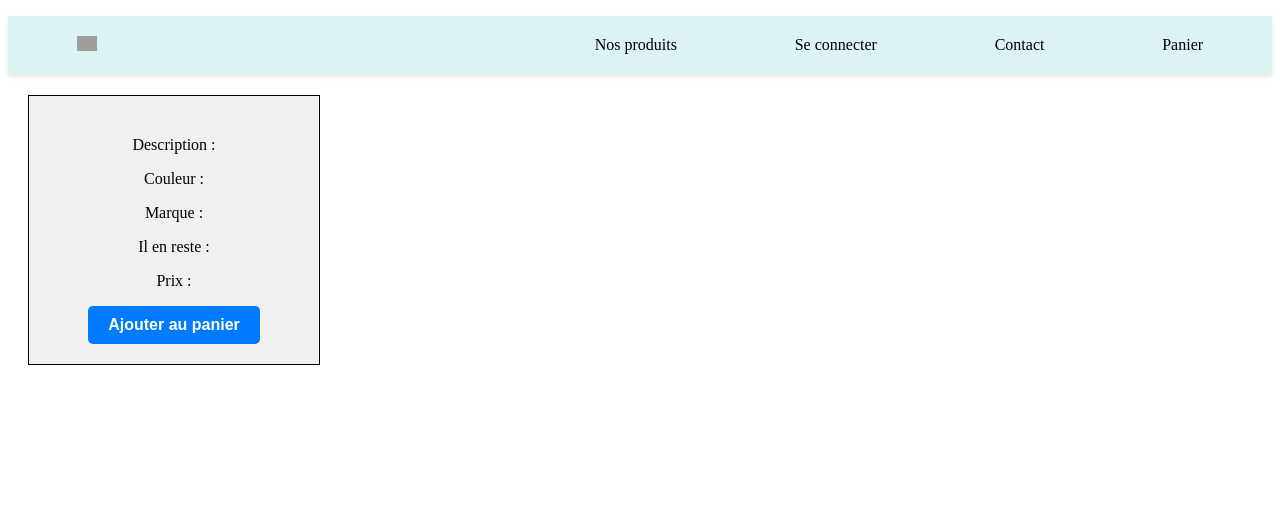
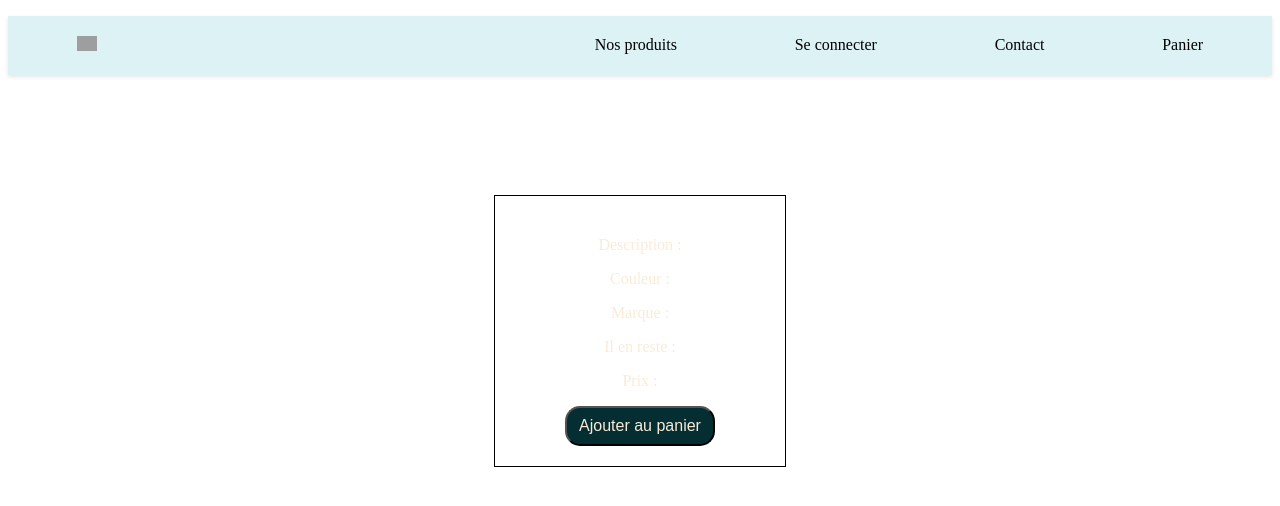
Before and after one commit to Sharizhai/SuperBoutiqueProject, a React (Create React App) app: page /detail in a window 1280 px wide. Shown: the top 506 px of the page. Built offline with nearby package versions, Linux system fonts and the light colour scheme; grey boxes are pictures that could not be loaded.

Commit message:
detail product page styling + change files name

```diff
--- a/src/App.js
+++ b/src/App.js
@@ -4,11 +4,11 @@ import Navbar from './components/NavBar';
 import '../src/css/app.css';
 import Contact from './routing/ContactPage';
 import Home from './routing/HomePage';
-import Product from './routing/ProductList';
+import Product from './routing/ProductListPage';
 import Cart from './routing/CartPage';
 import Profile from './routing/ProfilPage';
 import Register from './routing/RegisterPage';
-import Detail from './routing/ProductDetail';
+import Detail from './routing/ProductDetailPage';
 import LoginPage from './routing/LoginPage';
 
 const App = () => {
--- a/src/routing/ContactPage.js
+++ b/src/routing/ContactPage.js
@@ -1,6 +1,10 @@
 import Button from "../components/Button";
 
 const Contact = () => {
+
+    const deconnect = () => {
+
+    };
 
     return (
         <>
@@ -45,4 +49,4 @@ const Contact = () => {
 
 }
 
-export default Contact
+export default Contact;
--- a/src/routing/ProductDetail.js
+++ /dev/null
@@ -1,21 +0,0 @@
-const Detail = ({ produit, setPanier }) => {
-    const ajouterPanier = () => {
-        setPanier(prevPanier => [...prevPanier, produit]);
-    };
-
-    return (
-        <>
-        <div class="product-item">
-            <h2>{produit.name}</h2>
-            <p>Description : {produit.desc}</p>
-            <p>Couleur : {produit.color}</p>
-            <p>Marque : {produit.brand}</p>
-            <p>Il en reste : {produit.stock}</p>
-            <p>Prix : {produit.price}</p>
-            <button class="btn" onClick={ajouterPanier}>Ajouter au panier</button>
-        </div>
-        </>
-    );
-};
-
-export default Detail;
--- /dev/null
+++ b/src/routing/ProductDetailPage.js
@@ -0,0 +1,34 @@
+import Button from "../components/Button";
+
+const Detail = ({ produit, setPanier }) => {
+    const addToCart = () => {
+        setPanier(prevPanier => [...prevPanier, produit]);
+    };
+
+    return (
+        <>
+            <div style={{display: "flex", justifyContent: "center", marginTop: "100px"}}>
+
+            <div class="product-item">
+                <h2 style={{ textAlign: "center", marginBottom: "15px", color: "#1A5359" }}>
+                    {produit.name}</h2>
+                <p style={{color: "antiquewhite"}}>Description : {produit.desc}</p>
+                <p style={{color: "antiquewhite"}}>Couleur : {produit.color}</p>
+                <p style={{color: "antiquewhite"}}>Marque : {produit.brand}</p>
+                <p style={{color: "antiquewhite"}}>Il en reste : {produit.stock}</p>
+                <p style={{color: "antiquewhite"}}>Prix : {produit.price}</p>
+                <Button label="Ajouter au panier"
+                    onClick={addToCart}
+                    width="150px"
+                    height="40px"
+                    color="antiquewhite"
+                    backgroundColor="#052E33"
+                    borderRadius="15px"
+                    fontSize="1em" />
+            </div>
+            </div>
+        </>
+    );
+};
+
+export default Detail;
--- a/src/routing/ProfilPage.js
+++ b/src/routing/ProfilPage.js
@@ -1,5 +1,7 @@
 import React, { useState, useEffect } from 'react';
 import wretch from 'wretch';
+import Button from "../components/Button";
+import { Link } from 'react-router-dom';
 
 const Profile = ({ user }) => {
     const [currentUser, setCurrentUser] = useState(null);
@@ -28,29 +30,42 @@ const Profile = ({ user }) => {
             {
                 currentUser && (
                     <>
-                        <div className="mobile-size" style={{ display: "flex", flexDirection: "column", justifyContent: "center" }} >
+                        <div style={{ display: "flex", flexDirection: "Column", justifyContent: "center" }} >
                             <h1 style={{ textAlign: "center", color: "#1A5359" }}>Mes informations</h1>
 
-                            <div style={{ display: "flex", flexDirection: "raw", alignItems: "center" }}>
-                                <div style={{ marginTop: "30px", display: "flex", flexDirection: "column", gap: "15px" }}>
+                            <div className="mobile-size" style={{ display: "flex", flexDirection: "raw", justifyContent: "center" }}>
+                                <div style={{ marginTop: "30px", display: "flex", flexDirection: "column", alignItems: "center", width: "300px" }}>
                                     <h3 style={{ textAlign: "center", marginBottom: "15px", color: "#1A5359" }}>Informations personnelles</h3>
                                     <p>{currentUser.data.email}</p>
-                                    <p>{currentUser.data.nom}</p>
-                                    <p>{currentUser.data.prenom}</p>
+                                    <p>{currentUser.data.nom} {currentUser.data.prenom}</p>
                                 </div>
 
-                                <div style={{ marginTop: "50px", display: "flex", flexDirection: "column", gap: "15px" }}>
+                                <div style={{ marginTop: "30px", display: "flex", flexDirection: "column", alignItems: "center", width: "300px" }}>
                                     <h3 style={{ textAlign: "center", marginBottom: "15px", color: "#1A5359" }}>Adresse de livraison</h3>
                                     {currentUser.data.address && (
                                         <>
-                                            <p>{currentUser.data.address.numeroRue}</p>
-                                            <p>{currentUser.data.address.nomRue}</p>
-                                            <p>{currentUser.data.address.postalCode}</p>
-                                            <p>{currentUser.data.address.ville}</p>
+                                            <p>{currentUser.data.address.numeroRue} {currentUser.data.address.nomRue}</p>
+                                            <p>{currentUser.data.address.postalCode} {currentUser.data.address.ville}</p>
                                         </>
                                     )}
                                 </div>
+
                             </div>
+
+                            <div style={{display: "flex", flexDirection: "column", alignItems: "center", marginTop: "70px"}}>
+                                <h3 style={{ textAlign: "center", marginBottom: "25px", color: "#1A5359" }}>Une question ? Besoin d'aide ? </h3>
+
+                                <Link to="/contact">
+                                <Button label="Contactez-nous"
+                            width="150px"
+                            height="40px"
+                            color="antiquewhite"
+                            backgroundColor="#052E33"
+                            borderRadius="15px"
+                            fontSize="1em" />
+                                </Link>
+                            </div>
+
                         </div>
                     </>
                 )}
@@ -58,24 +73,4 @@ const Profile = ({ user }) => {
     );
 };
 
-/* <>
-            {currentUser && (
-                <>
-                    <p>{currentUser.data.nom}</p>
-                    <p>{currentUser.data.prenom}</p>
-                    <p>{currentUser.data.email}</p>
-                    {currentUser.data.address && (
-                        <>
-                            <p>{currentUser.data.address.numeroRue}</p>
-                            <p>{currentUser.data.address.nomRue}</p>
-                            <p>{currentUser.data.address.postalCode}</p>
-                            <p>{currentUser.data.address.ville}</p>
-                        </>
-                    )}
-                </>
-            )}
-        </>
-        );
-};*/
-
 export default Profile;
```
Also changed, not shown: src/routing/ProductListPage.js (renamed from src/routing/ProductList.js).
